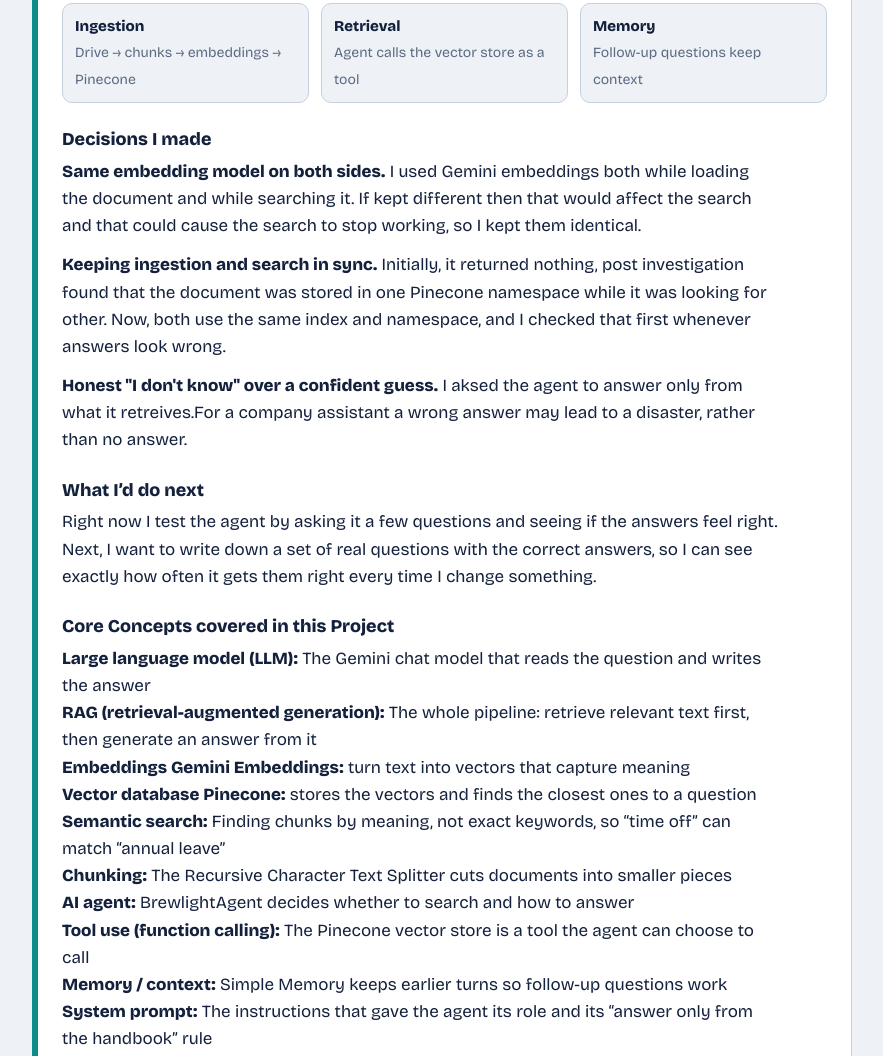
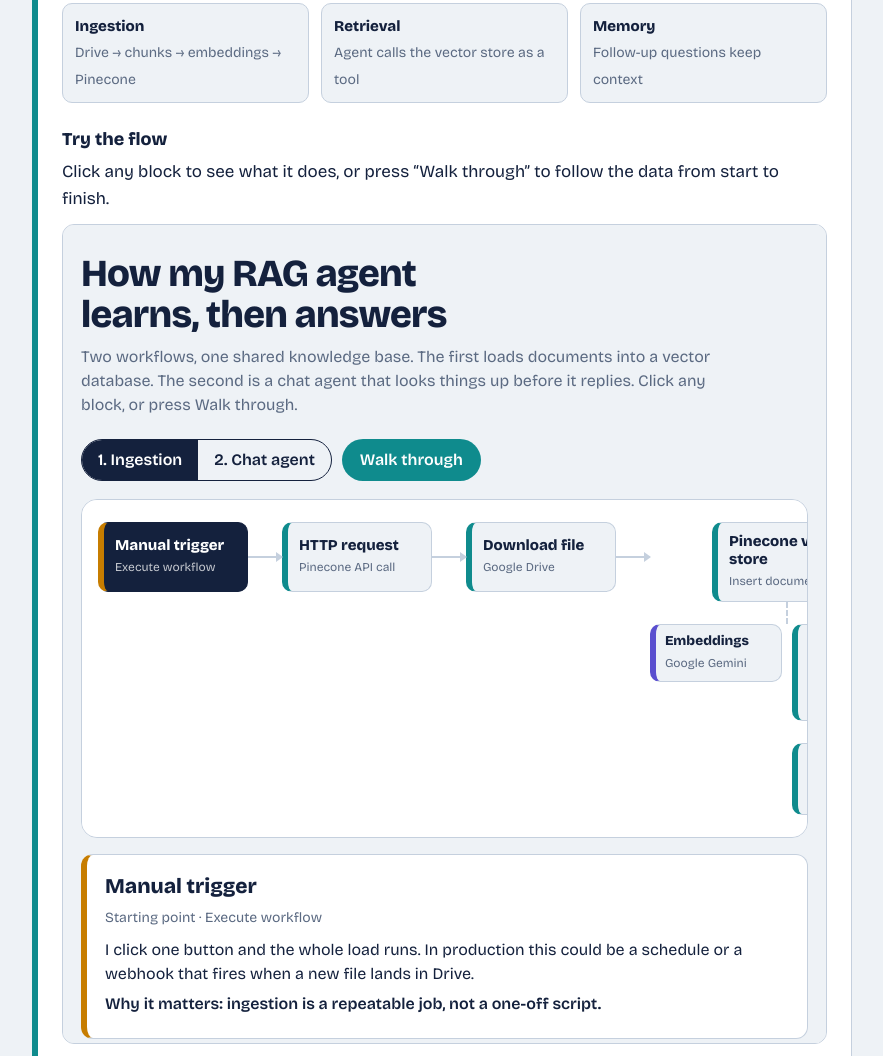
Before and after one commit to yaishwarya2-lang/rag-agent-n8n, a plain HTML site: page docs/index.html in a window 1280 px wide. Shown: the part 1036-2092 px from the top of the page, without its empty margins (198-1081 px from the left). Drawn offline with nearby package versions, Linux system fonts and the light colour scheme.

Commit message:
Update index.html

```diff
--- a/docs/index.html
+++ b/docs/index.html
@@ -73,6 +73,11 @@ footer{margin-top:56px;font-size:14px;color:var(--mute)}
       <div><b>Memory</b><span>Follow-up questions keep context</span></div>
     </div>
 
+    <h3>Try the flow</h3>
+    <p>Click any block to see what it does, or press “Walk through” to follow the data from start to finish.</p>
+    <iframe src="rag-pipeline.html" title="Interactive diagram of the BrewlightAgent workflows" loading="lazy"
+       style="width:100%;height:820px;border:1.5px solid var(--line);border-radius:12px;background:var(--bg);margin-bottom:12px"></iframe>
+
     <h3>Decisions I made</h3>
     <p><b>Same embedding model on both sides.</b> I used Gemini embeddings both while loading the document and while searching it. If kept different then that would affect the search and that could cause the search to stop working, so I kept them identical.</p>
     <p><b>Keeping ingestion and search in sync.</b> Initially, it returned nothing, post investigation found that the document was stored in one Pinecone namespace while it was looking for other. Now, both use the same index and namespace, and I checked that first whenever answers look wrong.</p>
```
